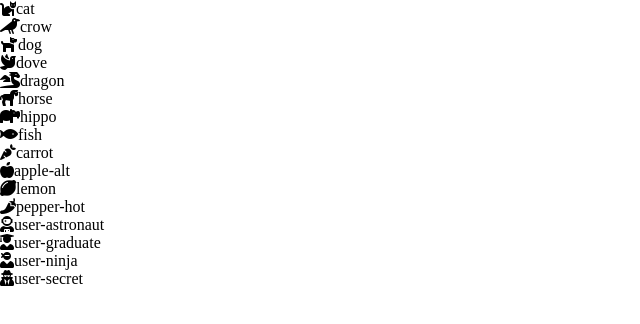
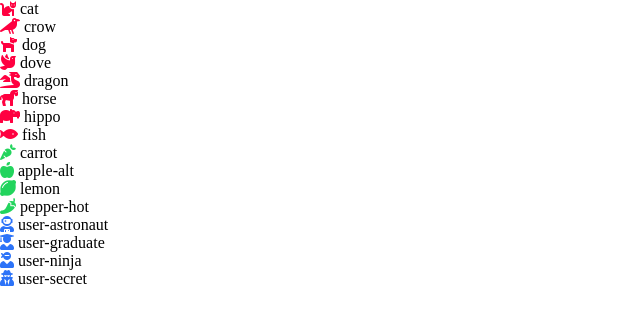
Before and after one commit to jopomin/js-es6-icons, a plain HTML site: page index.html in a window 1280 px wide. Shown: the whole page, without its empty margins (0-640 px from the left). Drawn offline with nearby package versions, Linux system fonts and the light colour scheme.

Commit message:
Milestone 2

```diff
--- a/css/style.css
+++ b/css/style.css
@@ -7,3 +7,15 @@
 #icons {
     list-style: none;
 }
+
+.red {
+    color: #ff0040;
+}
+
+.blue {
+    color: #2c73f8;
+}
+
+.green {
+    color: #22d45d;
+}
--- a/js/tmp.js
+++ b/js/tmp.js
@@ -98,20 +98,43 @@ $(document).ready(function () {
 		}
 	];
 
+const COLORS = ['red', 'green', 'blue'];
 const list = $('#icons');
-print(icons,list);
-
-/* icons.forEach(icon => {
-	const {name, prefix, type, family} = icon;
-	$('#icons').append(`<li><i class="${family} ${prefix}${name} ${type}"></i>${name}</li>`)
-	console.log(prefix, family,name, type);
-}); */
+const COLORARRAY = colors(icons, COLORS);
+console.log(COLORARRAY);
+print(COLORARRAY,list);
 });
 
 function print(array, list) {
-	array.forEach(item => {
-		const {color, name, family, prefix} = item;
-		const HTMLel = `<li><i class="${family} ${prefix}${name}"></i>${name}</li>`;
+	array.forEach(ICON => {
+		const {color, name, family, prefix} = ICON;
+		const HTMLel = `<li><i class="${family} ${prefix}${name} ${color}"></i> ${name} </li>`;
 		list.append(HTMLel);
 	});
 };
+
+
+function colors(icons, COLORS) {
+	const TYPES = getType(icons);
+	const COLORARRAY = [];
+	for(let i = 0; i < icons.length; i++) {
+		const ICON = icons[i];
+		const IDXTYPE = TYPES.indexOf(ICON.type);
+		if(IDXTYPE !== -1) {
+			ICON.color = COLORS[IDXTYPE];
+		};
+		COLORARRAY.push(ICON);
+	};
+	return COLORARRAY;
+};
+
+
+function getType(array) {
+	const TYPES = [];
+	array.forEach(icon => {
+		if(TYPES.includes(icon.type) == false) {
+			TYPES.push(icon.type);
+		};
+	});
+	return TYPES;
+};
```
